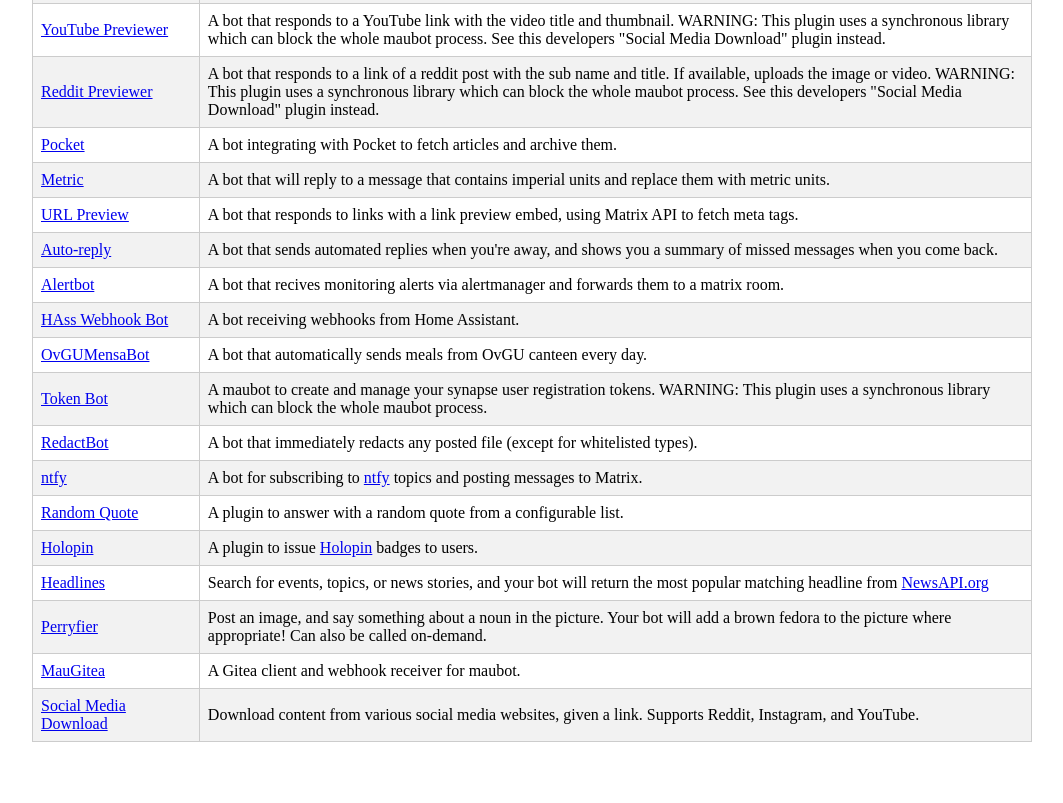
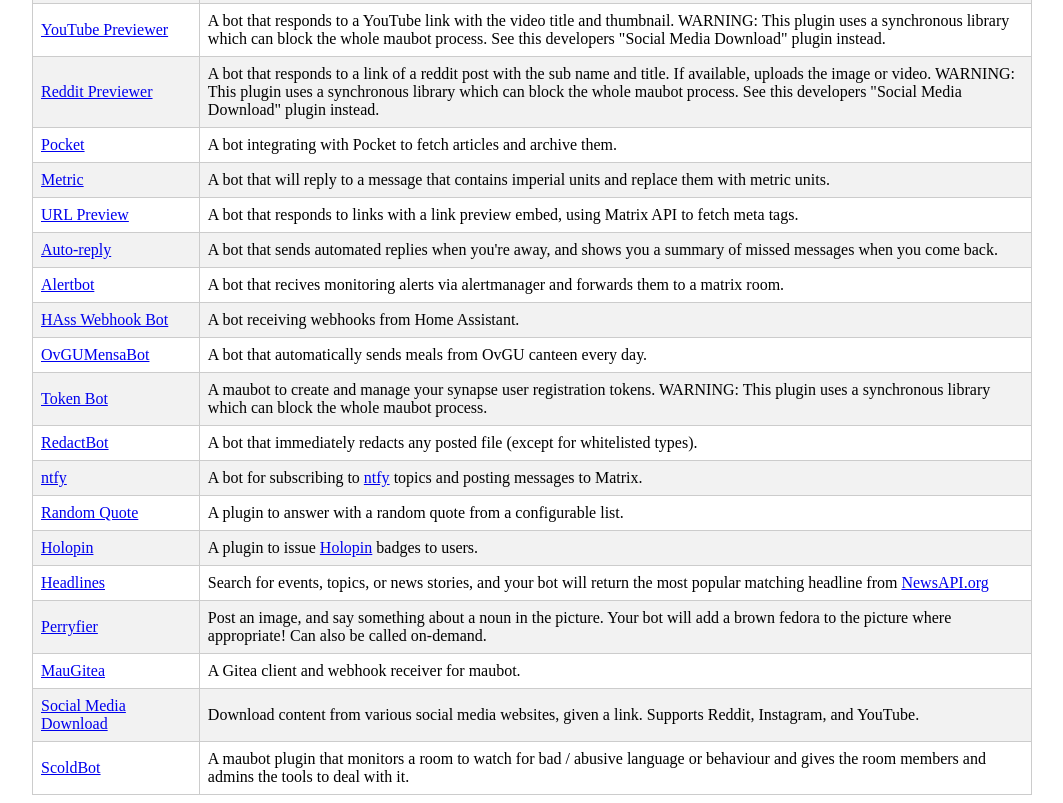
Before and after one commit to williamkray/maubot-plugin-list, a plain HTML site: page index.html in a window 1280 px wide. Shown: the part 2154-2957 px from the top of the page, without its empty margins (108-1171 px from the left). Before the commit the page ends 2904 px from the top, so only its background shows below. Drawn offline with nearby package versions, Linux system fonts and the light colour scheme.

Commit message:
add scoldbot

```diff
--- a/index.html
+++ b/index.html
@@ -313,6 +313,11 @@
             <td>Download content from various social media websites, given a link. Supports Reddit, Instagram, and
               YouTube.</td>
           </tr>
+          <tr>
+            <td><a href="https://github.com/BeardedTek-com/scoldbot">ScoldBot</a></td>
+            <td>A maubot plugin that monitors a room to watch for bad / abusive language or behaviour and gives the room
+              members and admins the tools to deal with it.</td>
+          </tr>
           <!-- ... more plugins ... -->
           <!-- copy this text to add new entries easily
           <tr>
```
